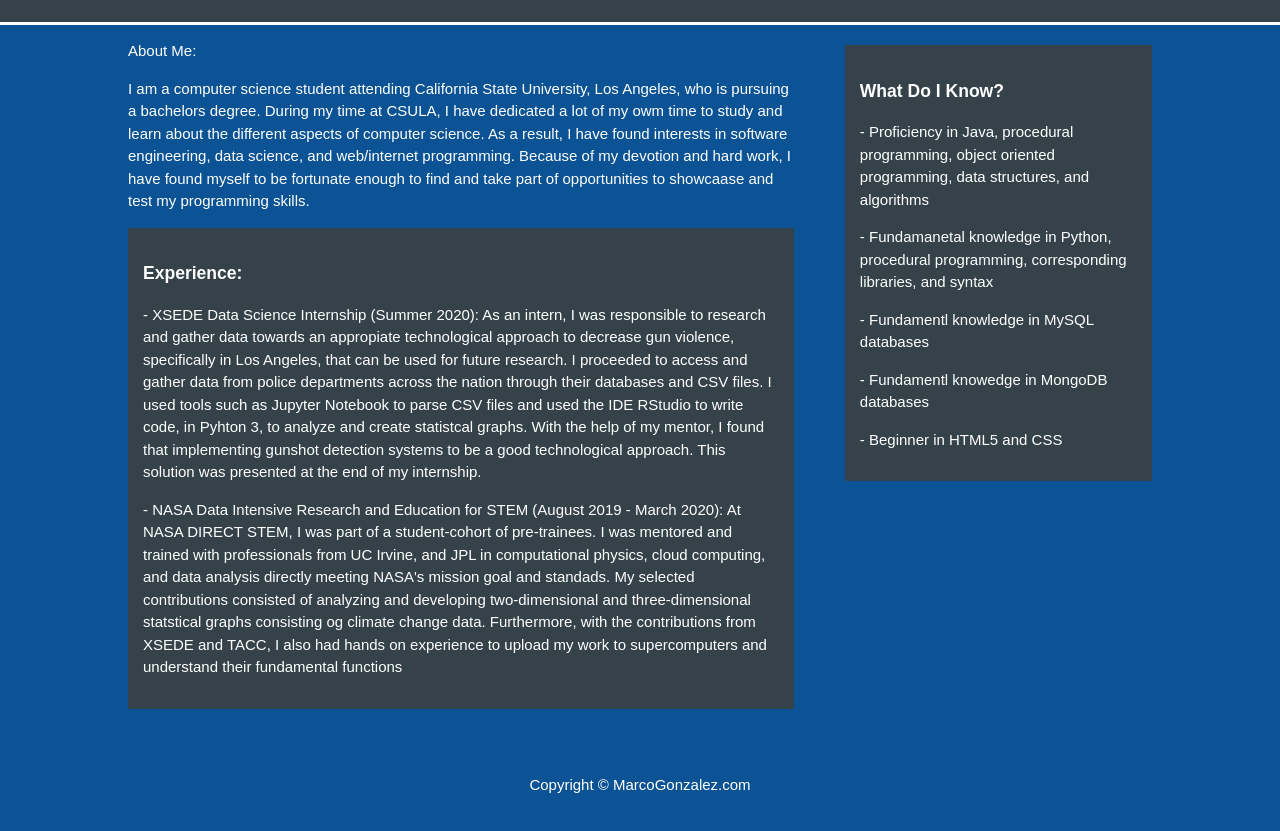
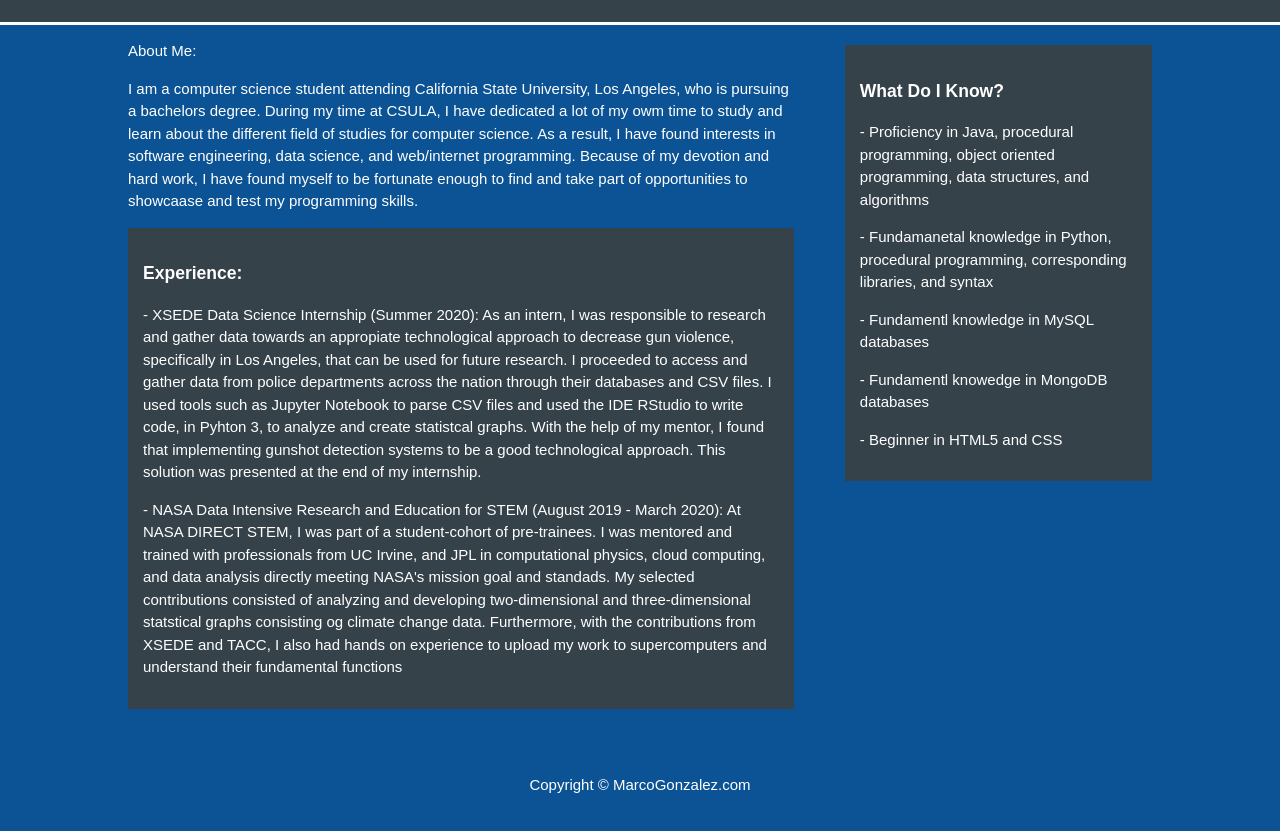
Before and after one commit to mgonzalez12000/my-personal-website, a plain HTML site: page about.html in a window 1280 px wide. Shown: the part 78-909 px from the top of the page. Drawn offline with Linux system fonts and the light colour scheme.

Commit message:
Update about.html

```diff
--- a/about.html
+++ b/about.html
@@ -32,7 +32,7 @@
             About Me:
           </p>
           <p style = "color:white">
-            I am a computer science student attending California State University, Los Angeles, who is pursuing a bachelors degree. During my time at CSULA, I have dedicated a lot of my owm time to study and learn about the different aspects of computer science. As a result, I have found interests in software engineering, data science, and web/internet programming. Because of my devotion and hard work, I have found myself to be fortunate enough to find and take part of opportunities to showcaase and test my programming skills.
+            I am a computer science student attending California State University, Los Angeles, who is pursuing a bachelors degree. During my time at CSULA, I have dedicated a lot of my owm time to study and learn about the different field of studies for computer science. As a result, I have found interests in software engineering, data science, and web/internet programming. Because of my devotion and hard work, I have found myself to be fortunate enough to find and take part of opportunities to showcaase and test my programming skills.
           </p>
           <div class="dark">
             <h3>Experience:</h3>
```
